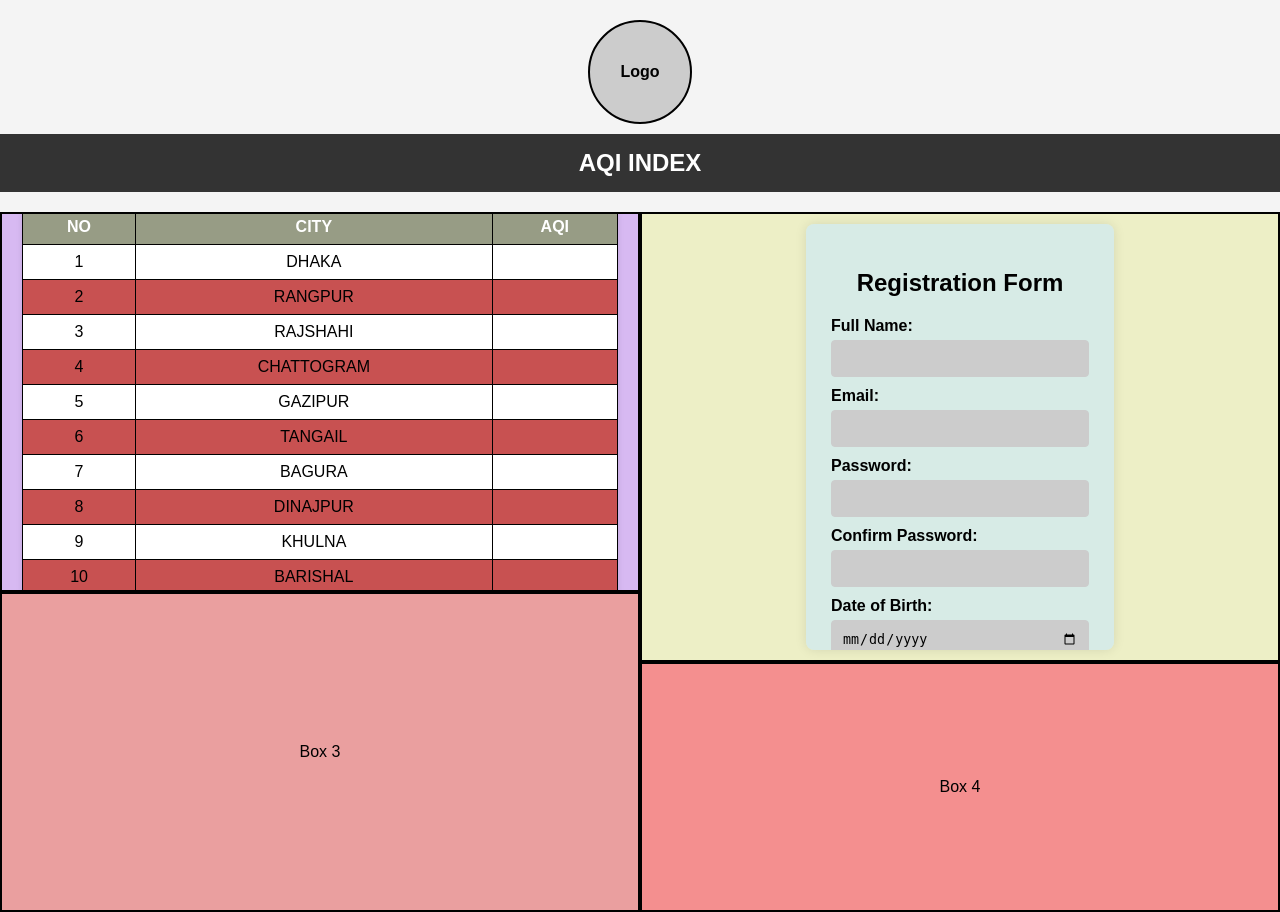
After one commit to nshoron/web_app, a PHP site: page /BOX_WT2_update.html in a window 1280 px wide. The commit adds this page. Run offline with PHP 8.4, Linux system fonts and the light colour scheme.

Commit message:
Add files via upload

```diff
--- /dev/null
+++ b/BOX_WT2_update.html
@@ -0,0 +1,353 @@
+<!DOCTYPE html>
+<html lang="en">
+<head>
+  <meta charset="UTF-8" />
+  <meta name="viewport" content="width=device-width, initial-scale=1.0"/>
+  <title>Grid Layout with Registration Display</title>
+  <link rel="stylesheet" href="table.css" />
+  <style>
+    body {
+      margin: 0;
+      padding: 0;
+      text-align: center;
+      font-family: Arial, sans-serif;
+      background-color: #f4f4f4;
+    }
+
+    .logo {
+      width: 100px;
+      height: 100px;
+      border-radius: 50%;
+      object-fit: cover;
+      margin: 20px auto 10px auto;
+      display: block;
+      border: 2px solid #000;
+      background: #ccc;
+      line-height: 100px;
+      font-weight: bold;
+    }
+
+    .title-box {
+      background-color: #333;
+      color: #fff;
+      padding: 15px 0;
+      font-size: 1.5rem;
+      font-weight: bold;
+      margin-bottom: 20px;
+    }
+
+    .container {
+      display: flex;
+      justify-content: center;
+      gap: 0px;
+    }
+
+    .column {
+      display: flex;
+      flex-direction: column;
+      width: 50%;
+    }
+
+    .box1, .box2, .box3, .box4 {
+      display: flex;
+      justify-content: center;
+      align-items: center;
+      padding: 20px;
+      border: 2px solid #000;
+      box-sizing: border-box;
+      flex-direction: column;
+      overflow-y: auto;
+    }
+
+    .box1
+    {
+       background-color: rgb(215, 185, 242);
+       height:380px;
+       width: 100%;
+    }
+    .box2
+     {
+      background-color: rgb(237, 239, 198);
+    border: 2px solid #000;
+    box-sizing: border-box;
+    height: 450px;
+    display: flex;
+    padding: 10px;
+     }
+    .box3
+     {
+      background-color: rgb(234, 159, 159);
+      height:320px;
+      width: 100%;
+
+    }
+    .box4
+    {
+       background-color: rgb(244, 143, 143);
+       height:250px;
+       width: 100%;
+    }
+
+    .form-wrapper {
+    background: #d7ebe6;
+    padding: 25px;
+    border-radius: 8px;
+    box-shadow: 0 0 12px rgba(0,0,0,0.1);
+    text-align: left;
+    width: 50%;
+    height: 100%; /* Add this to fill the box */
+    box-sizing: border-box;
+    overflow-y: auto;
+    }
+
+    .form-wrapper h2 {
+      text-align: center;
+      margin-bottom: 20px;
+    }
+
+    label {
+      font-weight: bold;
+      display: block;
+      margin-top: 10px;
+    }
+
+    input, select, textarea {
+      background-color: #ccc;
+      width: 100%;
+      padding: 10px;
+      margin-top: 5px;
+      border: 1px solid #ccc;
+      border-radius: 4px;
+      box-sizing: border-box;
+    }
+
+    .gender-group {
+      display: flex;
+      align-items: center;
+      gap: 10px;
+      margin-top: 5px;
+    }
+
+    .checkbox-group {
+  display: flex;
+  align-items: center;
+  gap: 0px;
+  justify-content: left;
+  margin-top: 15px;
+}
+
+
+
+
+    button {
+      background-color: #9aab9e;
+      color: white;
+      padding: 12px;
+      border: none;
+      border-radius: 4px;
+      cursor: pointer;
+      width: 100%;
+      margin-top: 20px;
+      font-size: 16px;
+    }
+
+    button:hover {
+      background-color: #218838;
+    }
+
+
+    .user-display {
+      margin-top: 20px;
+      font-size: 1rem;
+      color: #333;
+      text-align: left;
+      width: 100%;
+      max-width: 400px;
+    }
+
+    .user-display p {
+      margin: 5px 0;
+    }
+
+    .user-display hr {
+      margin: 20px 0;
+    }
+
+    table {
+      width: 100%;
+      max-height: 100%;
+      overflow-y: auto;
+    }
+
+    th, td {
+      border: 1px solid black;
+      padding: 8px;
+    }
+
+    th {
+      background-color: #979c85;
+    }
+  </style>
+</head>
+<body>
+  <div class="logo">Logo</div>
+
+  <div class="title-box">AQI INDEX</div>
+
+  <div class="container">
+    <!-- Left Column -->
+    <div class="column">
+      <div class="box1">
+        <table>
+          <thead>
+              <tr>
+                  <th>NO</th>
+                  <th>CITY</th>
+                  <th>AQI</th>
+              </tr>
+          </thead>
+          <tbody>
+              <tr><td>1</td><td>DHAKA</td><td></td></tr>
+              <tr><td>2</td><td>RANGPUR</td><td></td></tr>
+              <tr><td>3</td><td>RAJSHAHI</td><td></td></tr>
+              <tr><td>4</td><td>CHATTOGRAM</td><td></td></tr>
+              <tr><td>5</td><td>GAZIPUR</td><td></td></tr>
+              <tr><td>6</td><td>TANGAIL</td><td></td></tr>
+              <tr><td>7</td><td>BAGURA</td><td></td></tr>
+              <tr><td>8</td><td>DINAJPUR</td><td></td></tr>
+              <tr><td>9</td><td>KHULNA</td><td></td></tr>
+              <tr><td>10</td><td>BARISHAL</td><td></td></tr>
+          </tbody>
+        </table>
+      </div>
+      <div class="box3">Box 3</div>
+    </div>
+
+    <!-- Right Column -->
+    <div class="column">
+      <div class="box2">
+        <div class="form-wrapper" >
+          <h2>Registration Form</h2>
+          <form id="registrationForm" action="process.php" method="post">
+            <label for="fullname">Full Name:</label>
+            <input type="text" id="fullname" name="fullname" required>
+
+            <label for="email">Email:</label>
+            <input type="email" id="email" name="email" required>
+
+            <label for="password">Password:</label>
+            <input type="password" id="password" name="password" required>
+
+            <label for="confirm-password">Confirm Password:</label>
+            <input type="password" id="confirm-password" name="confirm-password" required>
+
+            <label for="dob">Date of Birth:</label>
+            <input type="date" id="dob" name="dob" required>
+
+            <label for="city">City:</label>
+            <select id="city" name="city" required>
+              <option value="">Select City</option>
+              <option value="DHAKA">DHAKA</option>
+              <option value="RANGPUR">RANGPUR</option>
+              <option value="RAJSHAHI">RAJSHAHI</option>
+              <option value="KHULNA">KHULNA</option>
+              <option value="BARISHAL">BARISHAL</option>
+              <option value="DINAJPUR">DINAJPUR</option>
+              <option value="GAZIPUR">GAZIPUR</option>
+            </select>
+
+            <label>Gender:</label>
+            <div class="gender-group">
+              <input type="radio" id="male" name="gender" value="Male" required>
+              <label for="male">Male</label>
+              <input type="radio" id="female" name="gender" value="Female">
+              <label for="female">Female</label>
+            </div>
+
+            <label for="zipcode">ZIP Code:</label>
+            <input type="text" id="zipcode" name="zipcode" required>
+
+            <div class="checkbox-group">
+              <input type="checkbox" id="terms" name="terms" required>
+              <label for="terms">I agree to the Terms and Conditions</label>
+            </div>
+
+            <button type="submit">Register</button>
+          </form>
+          <div class="user-display" id="userDisplay"></div>
+        </div>
+      </div>
+      <div class="box4">Box 4</div>
+    </div>
+  </div>
+
+  <script>
+    document.getElementById("registrationForm").addEventListener("submit", function (e) {
+      e.preventDefault();
+
+      const fullname = document.getElementById("fullname").value.trim();
+      const email = document.getElementById("email").value.trim();
+      const password = document.getElementById("password").value;
+      const confirmPassword = document.getElementById("confirm-password").value;
+      const dob = document.getElementById("dob").value;
+      const city = document.getElementById("city").value;
+      const gender = document.querySelector('input[name="gender"]:checked');
+      const zipcode = document.getElementById("zipcode").value.trim();
+      const termsAccepted = document.getElementById("terms").checked;
+
+      const nameRegex = /^[a-zA-Z\s]+$/;
+      const emailRegex = /^\d{2}-\d{5}-[1-3]@student\.aiub\.edu$/;
+      const passwordRegex =  /^(?=.*[A-Za-z])(?=.*\d)[A-Za-z\d]{6,}$/;
+
+      let errors = [];
+
+      if (!nameRegex.test(fullname)) {
+        errors.push("Full Name should contain only letters and spaces.");
+      }
+
+      if (!emailRegex.test(email)) {
+        errors.push("Email must be a valid xx-xxxxx-x@student.aiub.edu address.");
+      }
+
+      if (!passwordRegex.test(password)) {
+        errors.push("Password must be at least 6 characters, include letters and numbers.");
+      }
+
+      if (password !== confirmPassword) {
+        errors.push("Passwords do not match.");
+      }
+
+      if (!gender) {
+        errors.push("Please select a gender.");
+      }
+
+      if (!dob) {
+        errors.push("Please select your date of birth.");
+      }
+
+      if (!city) {
+        errors.push("Please select a city.");
+      }
+
+      if (!termsAccepted) {
+        errors.push("You must agree to the Terms and Conditions.");
+      }
+
+      if (!zipcode || isNaN(zipcode)) {
+        errors.push("ZIP code must be numeric.");
+      }
+
+      const displayDiv = document.getElementById("userDisplay");
+
+      if (errors.length > 0) {
+        displayDiv.innerHTML = `<p style="color:red;"><strong>${errors.join("<br>")}</strong></p>`;
+      } else {
+        displayDiv.innerHTML = `
+          <p style="color:green;"><strong>Registration successful!</strong></p>
+        `;
+        this.reset();
+      }
+    });
+  </script>
+</body>
+</html>
--- a/table.css
+++ b/table.css
@@ -9,6 +9,7 @@
 table {
     text-align: center;
     width: 100%;
+    max-height: 100%;
     border-collapse: collapse;
     background-color: white;
     box-shadow: 0 4px 6px rgba(0, 0, 0, 0.1);
@@ -17,7 +18,7 @@
 th, td {
     padding: 15px;
     text-align: center;
-    border: 1px solid #ddd;
+    border: 1px solid #09e11e;
 }
 
 th {
```
Also changed, not shown: process.php (+3 -6 lines).
